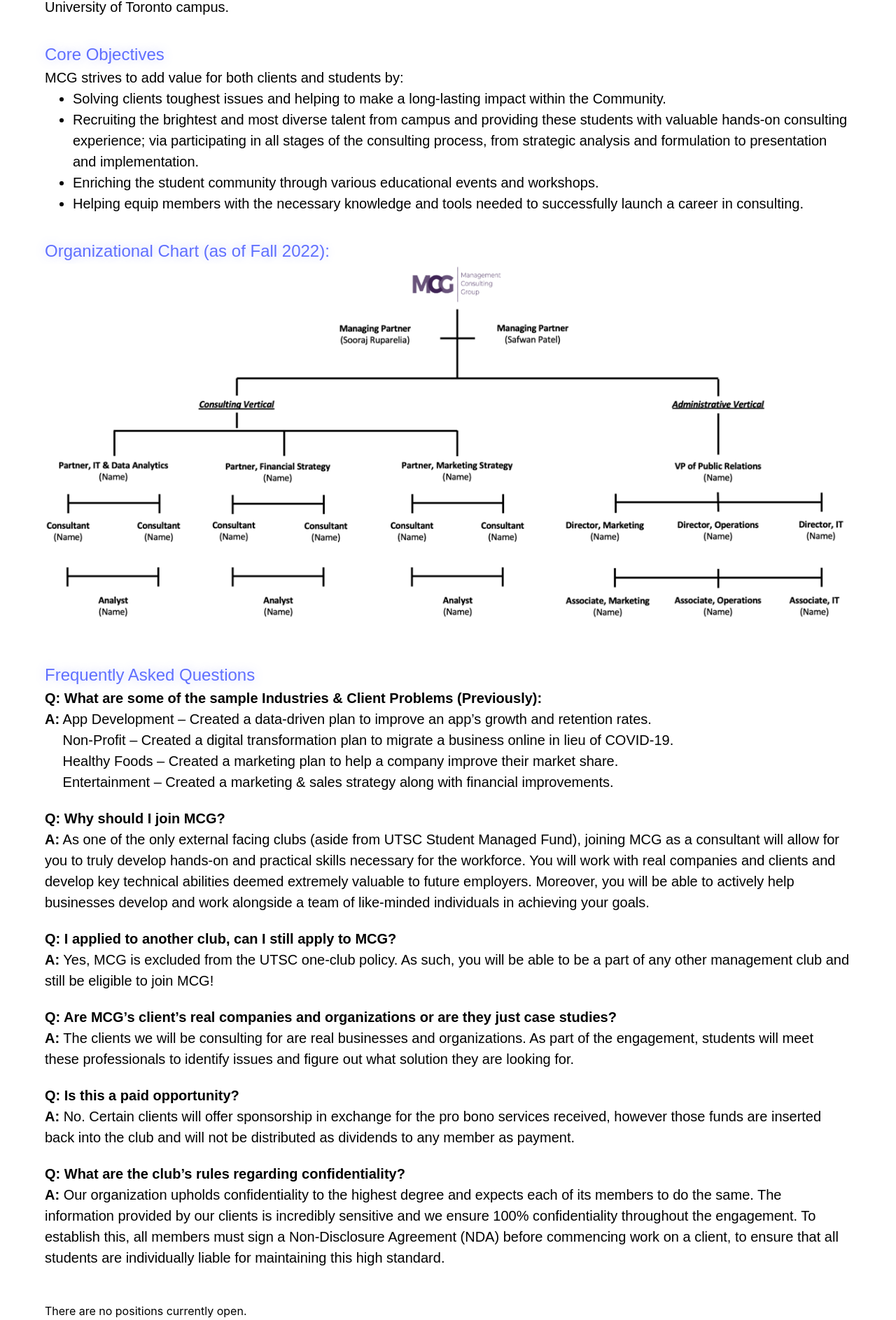
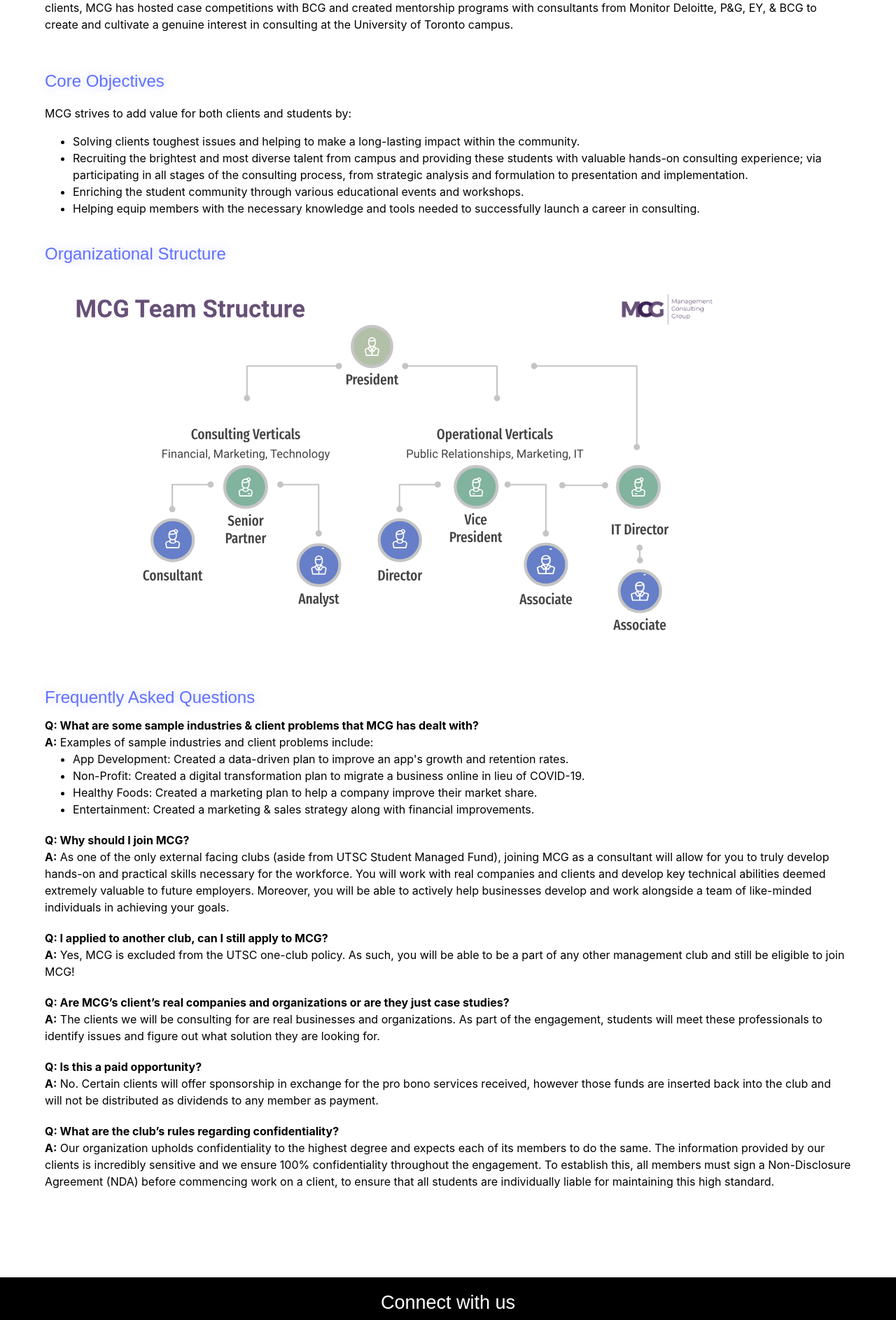
Before and after one commit to HarryZ7G/MCG-Site, a React (Create React App) app: page /hiring in a window 1280 px wide. Shown: the part 878-2765 px from the top of the page at 70% size. Built offline with nearby package versions, Linux system fonts and the light colour scheme.

Commit message:
Update hiring page

```diff
--- /dev/null
+++ b/src/components/FAQuestion/FAQuestion.js
@@ -0,0 +1,10 @@
+// Simple component to render a Frequently Asked Question on Hiring/Careers page
+export default function FAQuestion({ question, answer }) {
+    return (
+        <div style={{margin: '10px 0'}}>
+            <b>Q: {question}</b>
+            <br/>
+            <b>A:</b> {answer}
+        </div>
+    )
+}
--- a/src/components/NumberedLayout/NumberedLayout.module.css
+++ b/src/components/NumberedLayout/NumberedLayout.module.css
@@ -40,7 +40,7 @@
 
 .number {
     flex-shrink: 0;
-	background-color: rgb(105, 0, 171);
+	background-color: var(--primary);
 	color: white;
 	border-radius: 50%;
 	margin: 0;
--- a/src/pages/Career/Career.js
+++ b/src/pages/Career/Career.js
@@ -1,28 +1,27 @@
 import React, { useEffect } from "react";
-import "./Career.css";
-import OrganizationalChart from "../../media/OrganizationalChart.png";
+import styles from "./Career.module.css";
+import OrganizationalChart from "../../media/OrganizationalChart.svg";
 
 // Components
-import Background from "../../components/Background/Background.js";
-import TopBar from "../../components/TopBar/TopBar.js";
-import PageTitle from "../../components/PageTitle/PageTitle.js";
-import Footer from "../../components/Footer/Footer.js";
 import Paragraph from "../../components/Paragraph/Paragraph.js";
+import FAQuestion from "../../components/FAQuestion/FAQuestion";
+import { questions } from "./FAQ"
+import Layout from "../../components/Layout/Layout";
 
 const paragraphs = [
   {
     title: "Come join MCG!",
     content: (
       <>
-      <h2>New openings at MCG allow new students to join our teams, with most hiring occurring at the end of Winter and the start of Fall.</h2>
-      <h2>Unfortunately, there are no positions currently open.</h2>
+        <p>New openings at MCG allow new students to join our teams, with most hiring occurring at the end of Winter and the start of Fall.</p>
+        <em>Unfortunately, there are no positions currently open.</em>
       </>
     )
   },
   {
     title: "About Us",
     content: (
-      <h2>
+      <p>
         The Management Consulting Group (MCG) is the premier student consulting
         organization at the University of Toronto Scarborough (UTSC) campus. MCG
         focuses on helping students get real consulting experiences while
@@ -34,13 +33,13 @@ const paragraphs = [
         consultants receiving practical industry training, experience, and
         guidance from our advisors. Additionally, MCG leverages talent and
         resources to organize events on-campus in support of BBA students.
-      </h2>
+      </p>
     ),
   },
   {
     title: "Our Mission",
     content: (
-      <h2>
+      <p>
         Since its inception in 2015, the group's goal has been two-fold: to
         provide students with a realistic glimpse of what consulting is like,
         but also to equip them with hands on experience through working with
@@ -51,18 +50,19 @@ const paragraphs = [
         created mentorship programs with consultants from Monitor Deloitte, P&G,
         EY, & BCG to create and cultivate a genuine interest in consulting at
         the University of Toronto campus.
-      </h2>
+      </p>
     ),
   },
   {
     title: "Core Objectives",
     content: (
-      <h2>
-        MCG strives to add value for both clients and students by:
+      <>
+      <p>
+        MCG strives to add value for both clients and students by:</p>
         <ul>
           <li>
             Solving clients toughest issues and helping to make a long-lasting
-            impact within the Community.
+            impact within the community.
           </li>
           <li>
             Recruiting the brightest and most diverse talent from campus and
@@ -80,74 +80,17 @@ const paragraphs = [
             to successfully launch a career in consulting.
           </li>
         </ul>
-      </h2>
+      </>
     ),
   },
   {
-    title: "Organizational Chart (as of Fall 2022):",
-    content: <img src={OrganizationalChart} width="100%" alt="org-chart" />,
+    title: "Organizational Structure",
+    content: <img src={OrganizationalChart} className={styles.organizationalChart} alt="org-chart" />,
   },
-{
-  title: "Frequently Asked Questions",
-    content: (
-      <h2>
-        <b>
-          Q: What are some of the sample Industries & Client Problems
-          (Previously):
-        </b>
-        <br />
-        <b>A:</b> App Development – Created a data-driven plan to improve an app’s growth and retention rates.
-        <br />
-        &emsp;&nbsp;Non-Profit – Created a digital transformation plan to migrate a business online in lieu of COVID-19.
-        <br />
-        &emsp;&nbsp;Healthy Foods – Created a marketing plan to help a company improve their market share.
-        <br />
-        &emsp;&nbsp;Entertainment – Created a marketing & sales strategy along with financial improvements.
-        <hr />
-        <b>Q: Why should I join MCG?</b>
-        <br />
-        <b>A:</b> As one of the only external facing clubs (aside from UTSC
-        Student Managed Fund), joining MCG as a consultant will allow for you to
-        truly develop hands-on and practical skills necessary for the workforce.
-        You will work with real companies and clients and develop key technical
-        abilities deemed extremely valuable to future employers. Moreover, you
-        will be able to actively help businesses develop and work alongside a
-        team of like-minded individuals in achieving your goals.
-        <hr />
-        <b>Q: I applied to another club, can I still apply to MCG?</b> <br />
-        <b>A:</b> Yes, MCG is excluded from the UTSC one-club policy. As such,
-        you will be able to be a part of any other management club and still be
-        eligible to join MCG!
-        <hr />
-        <b>
-          Q: Are MCG’s client’s real companies and organizations or are they
-          just case studies?
-        </b>
-        <br />
-        <b>A:</b> The clients we will be consulting for are real businesses and
-        organizations. As part of the engagement, students will meet these
-        professionals to identify issues and figure out what solution they are
-        looking for.
-        <hr />
-        <b>Q: Is this a paid opportunity?</b>
-        <br />
-        <b>A:</b> No. Certain clients will offer sponsorship in exchange for the
-        pro bono services received, however those funds are inserted back into
-        the club and will not be distributed as dividends to any member as
-        payment.
-        <hr />
-        <b>Q: What are the club’s rules regarding confidentiality?</b>
-        <br />
-        <b>A:</b> Our organization upholds confidentiality to the highest degree
-        and expects each of its members to do the same. The information provided
-        by our clients is incredibly sensitive and we ensure 100%
-        confidentiality throughout the engagement. To establish this, all
-        members must sign a Non-Disclosure Agreement (NDA) before commencing
-        work on a client, to ensure that all students are individually liable
-        for maintaining this high standard.
-      </h2>
-    ),
-  },
+  {
+    title: 'Frequently Asked Questions',
+    content: questions.map(item => <FAQuestion {...item} />)
+  }
 ];
 
 function Career(props) {
@@ -171,18 +114,11 @@ function Career(props) {
   };
 
   return (
-    <div className="root">
-      <TopBar />
-      <Background />
-      <PageTitle title="Hiring" />
-      <div className="animate__animated animate__fadeIn animate__delay-1s">
-        <div className="career-block">{text}</div>
-        <p>
-          There are no positions currently open.
-        </p>
-      </div>
-      <Footer />
-    </div>
+    <Layout title='Hiring' useBackground>
+        <div className={styles.careerBlock}>
+          {text}
+        </div>
+    </Layout>
   );
 }
 
--- a/src/pages/Career/Career.css
+++ b/src/pages/Career/Career.module.css
@@ -1,14 +1,4 @@
-.career-blur {
-  display: flex;
-  width: 100%;
-  flex-direction: column;
-  align-items: center;
-  backdrop-filter: blur(7px);
-  border-radius: 20px 20px 0 0;
-  padding-bottom: 35px;
-}
-
-.career-block {
+.careerBlock {
   display: flex;
   flex-direction: column;
 }
@@ -18,7 +8,7 @@
   width: 95vw;
 }
 
-.career-blur button {
+.careerBlock button {
   border: none;
   text-decoration: none;
   background-color: #6070FF;
@@ -29,3 +19,7 @@
   transition: 0.2s;
   width: min(200px, 90vw);
 }
+
+.organizationalChart {
+  width: min(1000px, 100%);
+}
--- /dev/null
+++ b/src/pages/Career/FAQ.js
@@ -0,0 +1,32 @@
+export const questions = [
+    {
+        "question": "What are some sample industries & client problems that MCG has dealt with?",
+        "answer": <>Examples of sample industries and client problems include: <ul>
+            <li>App Development: Created a data-driven plan to improve an app's growth and retention rates.</li>
+            <li>Non-Profit: Created a digital transformation plan to migrate a business online in lieu of COVID-19.</li>
+            <li>Healthy Foods: Created a marketing plan to help a company improve their market share.</li>
+            <li>Entertainment: Created a marketing & sales strategy along with financial improvements.</li>
+        </ul>
+        </>
+    },
+    {
+        "question": "Why should I join MCG?",
+        "answer": "As one of the only external facing clubs (aside from UTSC Student Managed Fund), joining MCG as a consultant will allow for you to truly develop hands-on and practical skills necessary for the workforce. You will work with real companies and clients and develop key technical abilities deemed extremely valuable to future employers. Moreover, you will be able to actively help businesses develop and work alongside a team of like-minded individuals in achieving your goals."
+    },
+    {
+        "question": "I applied to another club, can I still apply to MCG?",
+        "answer": "Yes, MCG is excluded from the UTSC one-club policy. As such, you will be able to be a part of any other management club and still be eligible to join MCG!"
+    },
+    {
+        "question": "Are MCG’s client’s real companies and organizations or are they just case studies?",
+        "answer": "The clients we will be consulting for are real businesses and organizations. As part of the engagement, students will meet these professionals to identify issues and figure out what solution they are looking for."
+    },
+    {
+        "question": "Is this a paid opportunity?",
+        "answer": "No. Certain clients will offer sponsorship in exchange for the pro bono services received, however those funds are inserted back into the club and will not be distributed as dividends to any member as payment."
+    },
+    {
+        "question": "What are the club’s rules regarding confidentiality?",
+        "answer": "Our organization upholds confidentiality to the highest degree and expects each of its members to do the same. The information provided by our clients is incredibly sensitive and we ensure 100% confidentiality throughout the engagement. To establish this, all members must sign a Non-Disclosure Agreement (NDA) before commencing work on a client, to ensure that all students are individually liable for maintaining this high standard."
+    }
+]
```
Also changed, not shown: src/media/OrganizationalChart.png (deleted), src/media/OrganizationalChart.svg (added).
